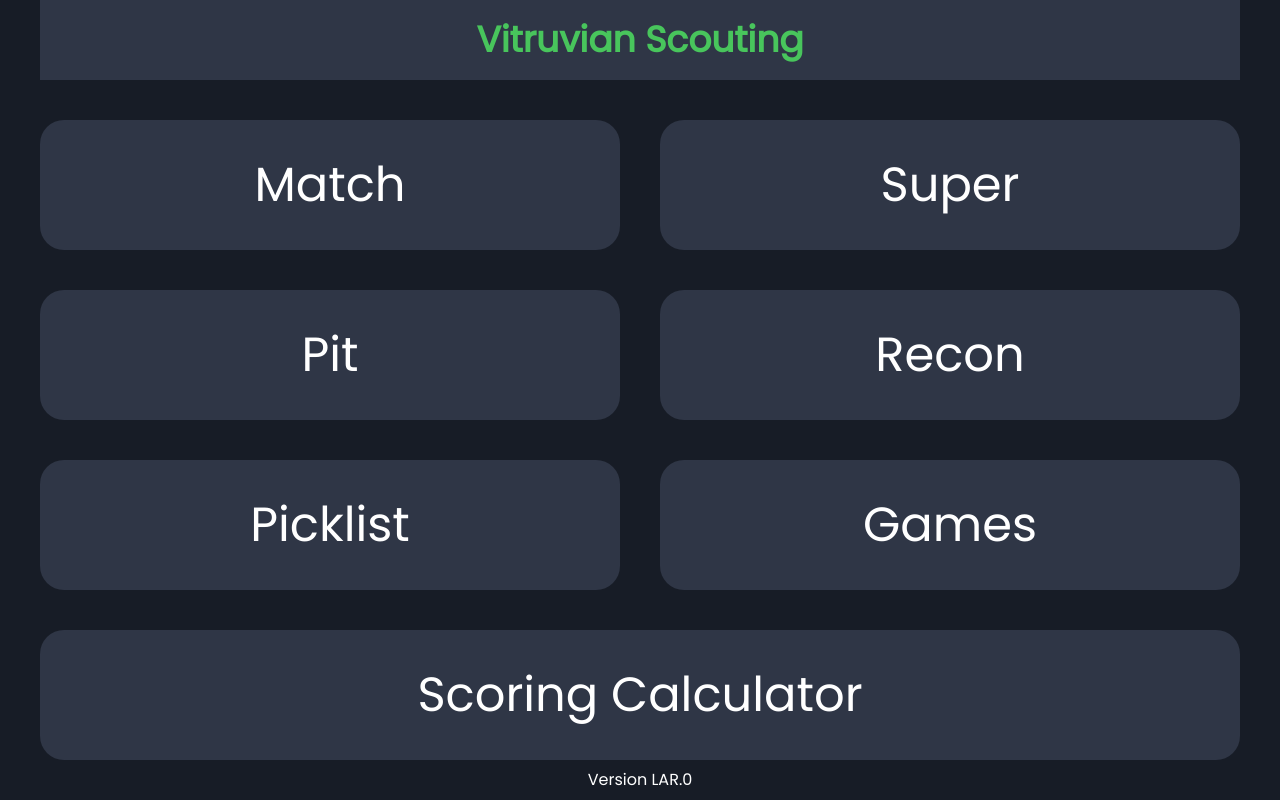
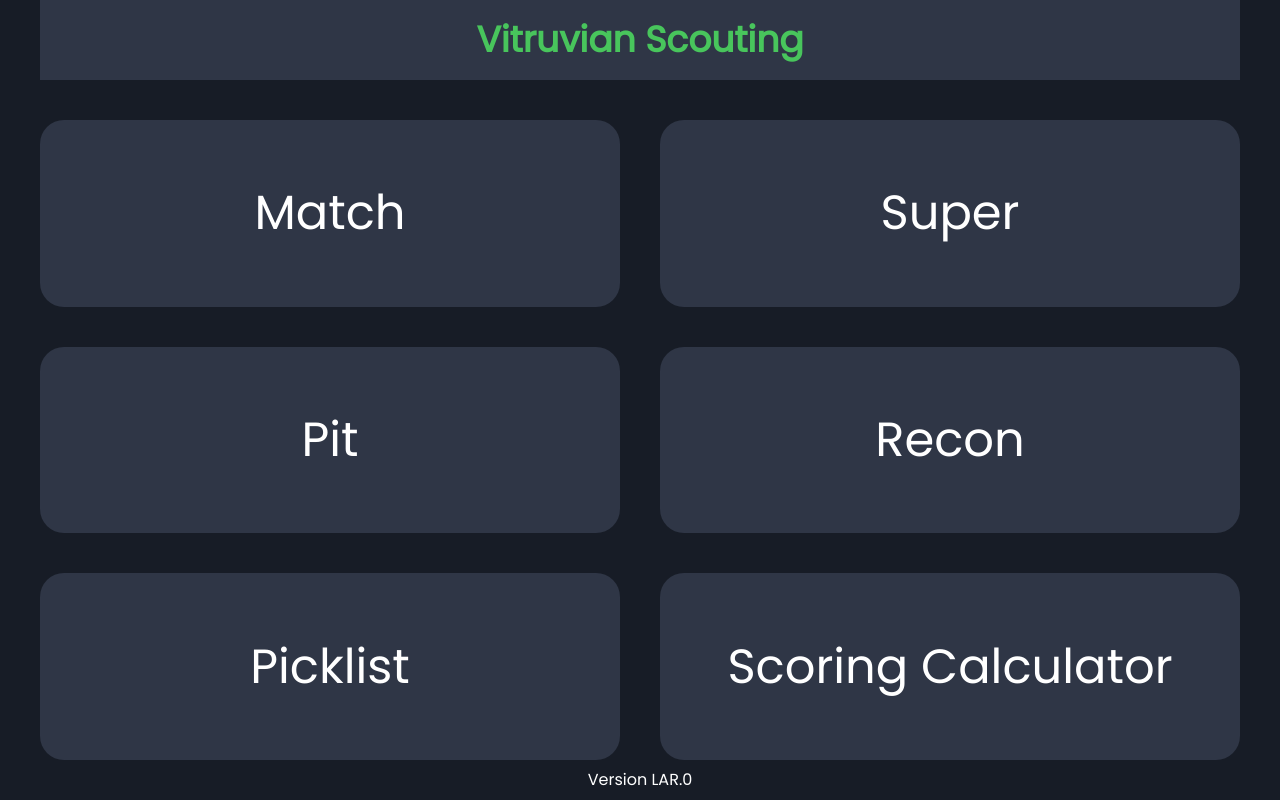
Before and after one commit to 4201VitruvianBots/scouting-app-2024, a React (Vite) app in the folder client/: page / in a window 1280 px wide. Built offline with nearby package versions, Linux system fonts and the light colour scheme.

Commit message:
Removed Games page

```diff
--- a/client/src/RootMenu.tsx
+++ b/client/src/RootMenu.tsx
@@ -49,13 +49,8 @@ function RootMenu() {
                 Picklist
             </LinkButton>
             <LinkButton
-                link='/games'
+                link='/score_calculator'
                 className='rounded-3xl bg-[#2f3646] text-5xl'>
-                Games
-            </LinkButton>
-            <LinkButton
-                link='/score_calculator'
-                className='col-span-2 rounded-3xl bg-[#2f3646] text-5xl'>
                 Scoring Calculator
             </LinkButton>
             <div className='absolute opacity-0'>
```
Also changed, not shown: client/src/main.tsx (+1 -6 lines).
